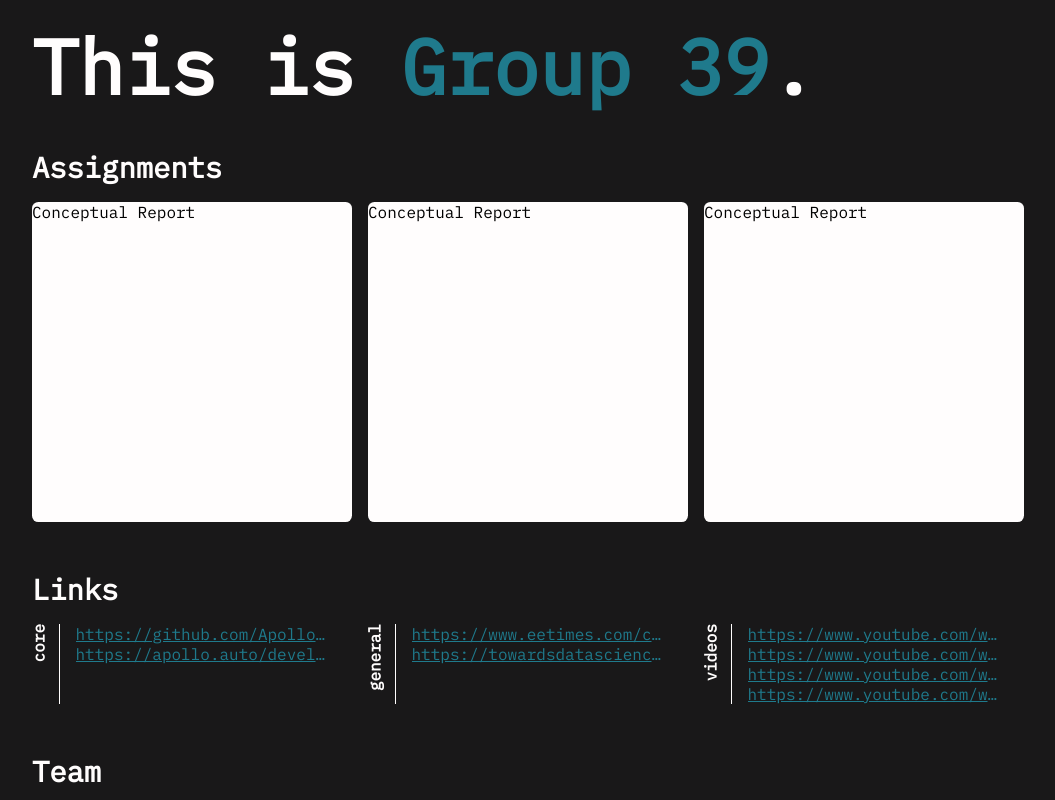
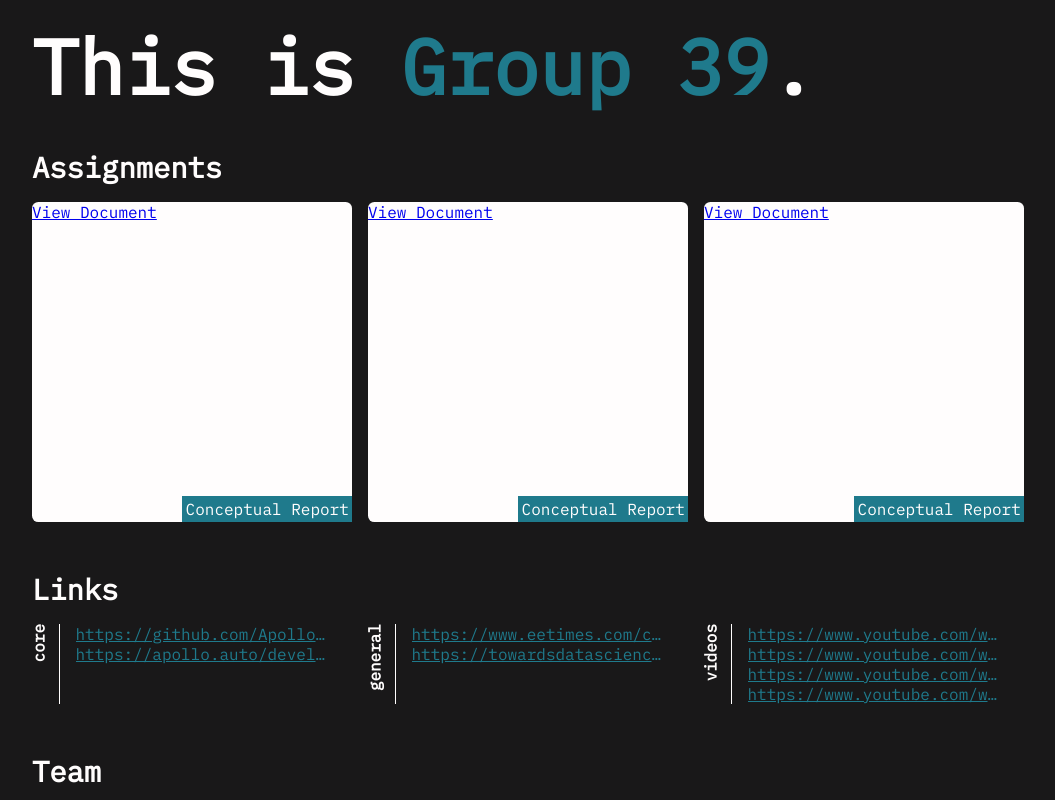
Before and after one commit to Spencercv7/CISC-322-Site, a Svelte app: page / in a window 1280 px wide. Shown: the top 800 px of the page, without its empty margins (112-1167 px from the left). Built offline with nearby package versions, Linux system fonts and the light colour scheme; grey boxes are pictures that could not be loaded.

Commit message:
Add: PDF view button.

```diff
--- a/src/components/AssignmentCard.svelte
+++ b/src/components/AssignmentCard.svelte
@@ -5,7 +5,8 @@
 </script>
 
 <li>
-    {data.title}
+    <p>{data.title}</p>
+    <a href={`/${data.pdf}`}>View Document</a>
 </li>
 
 <style>
```
